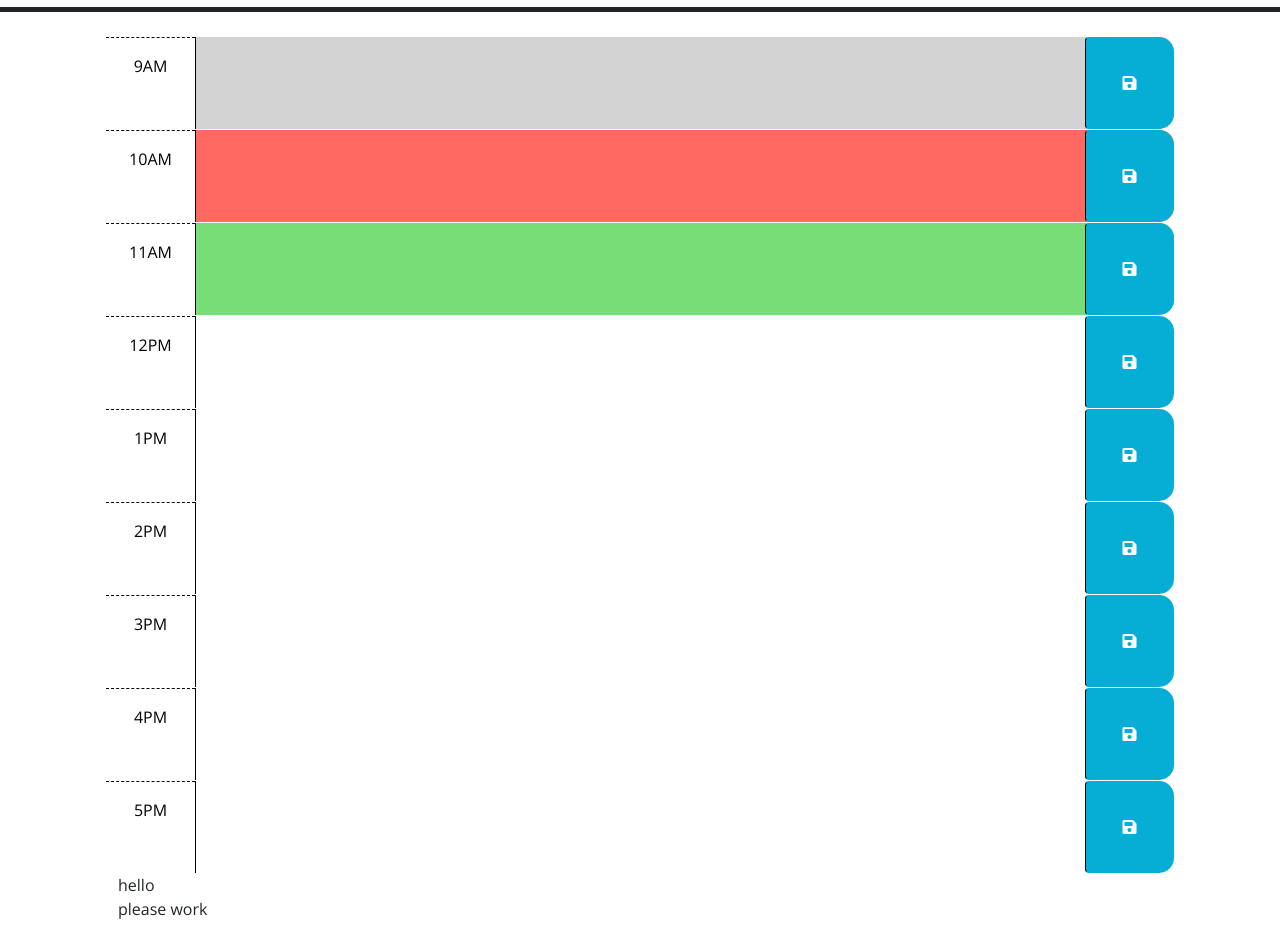
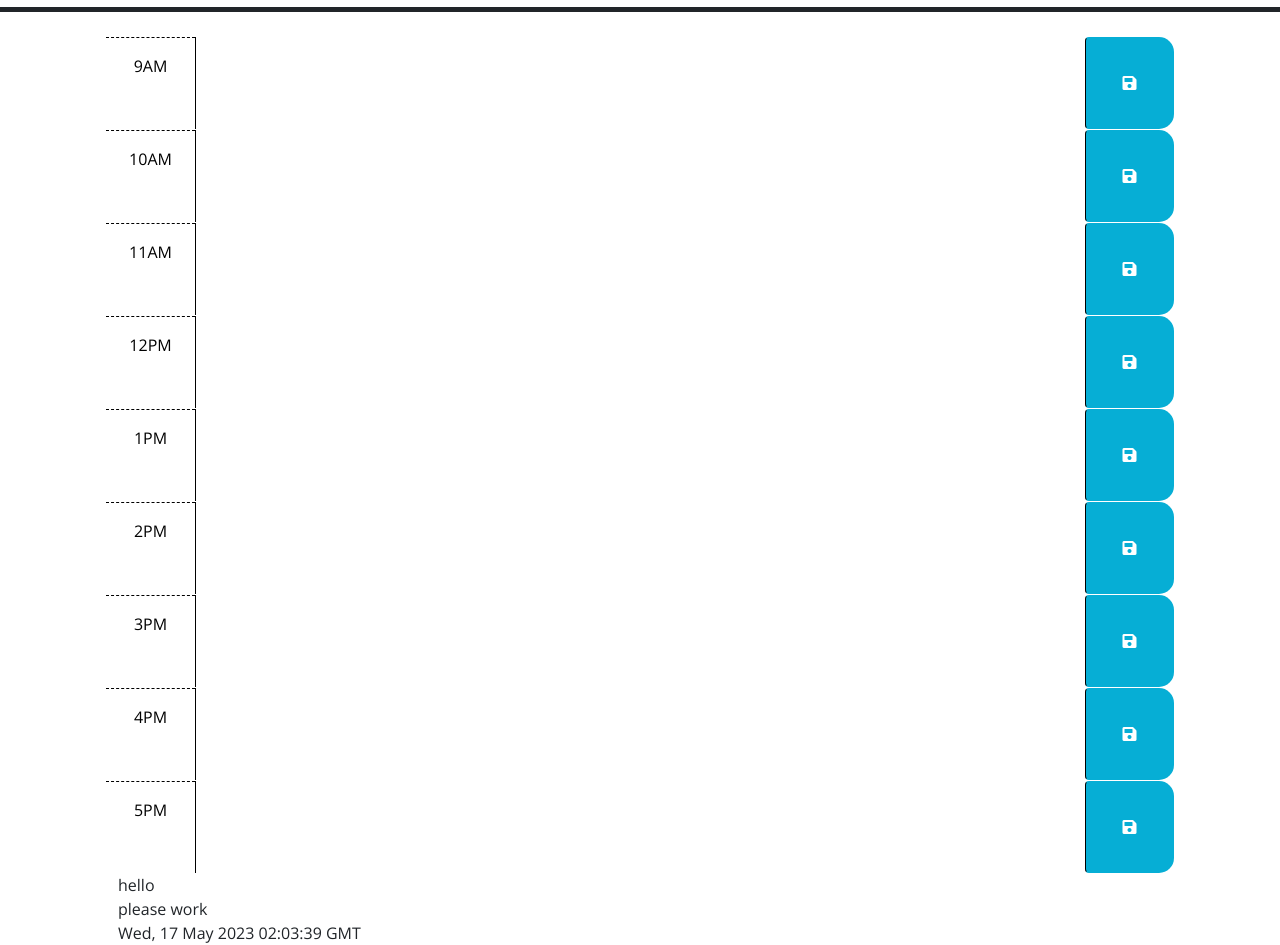
Before and after one commit to digidoor/work-day-scheduler, a plain HTML site: page index.html in a window 1280 px wide. Shown: the part 220-1165 px from the top of the page. Before the commit the page ends 1141 px from the top, so only its background shows below. Drawn offline with nearby package versions, Linux system fonts and the light colour scheme.

Commit message:
test date and removed preset time classes

```diff
--- a/index.html
+++ b/index.html
@@ -30,7 +30,7 @@
     </header>
     <div class="container-lg px-5">
 
-      <div id="hour-9" class="row time-block past">
+      <div id="hour-9" class="row time-block">
         <div class="col-2 col-md-1 hour text-center py-3">9AM</div>
         <textarea class="col-8 col-md-10 description" rows="3"> </textarea>
         <button class="btn saveBtn col-2 col-md-1" aria-label="save">
@@ -38,7 +38,7 @@
         </button>
       </div>
 
-      <div id="hour-10" class="row time-block present">
+      <div id="hour-10" class="row time-block">
         <div class="col-2 col-md-1 hour text-center py-3">10AM</div>
         <textarea class="col-8 col-md-10 description" rows="3"> </textarea>
         <button class="btn saveBtn col-2 col-md-1" aria-label="save">
@@ -46,7 +46,7 @@
         </button>
       </div>
 
-      <div id="hour-11" class="row time-block future">
+      <div id="hour-11" class="row time-block">
         <div class="col-2 col-md-1 hour text-center py-3">11AM</div>
         <textarea class="col-8 col-md-10 description" rows="3"> </textarea>
         <button class="btn saveBtn col-2 col-md-1" aria-label="save">
@@ -54,7 +54,7 @@
         </button>
       </div>
 
-      <div id="hour-12" class="row time-block ">
+      <div id="hour-12" class="row time-block">
         <div class="col-2 col-md-1 hour text-center py-3">12PM</div>
         <textarea class="col-8 col-md-10 description" rows="3"> </textarea>
         <button class="btn saveBtn col-2 col-md-1" aria-label="save">
@@ -62,7 +62,7 @@
         </button>
       </div>
 
-      <div id="hour-13" class="row time-block ">
+      <div id="hour-13" class="row time-block">
         <div class="col-2 col-md-1 hour text-center py-3">1PM</div>
         <textarea class="col-8 col-md-10 description" rows="3"> </textarea>
         <button class="btn saveBtn col-2 col-md-1" aria-label="save">
@@ -70,7 +70,7 @@
         </button>
       </div>
 
-      <div id="hour-14" class="row time-block ">
+      <div id="hour-14" class="row time-block">
         <div class="col-2 col-md-1 hour text-center py-3">2PM</div>
         <textarea class="col-8 col-md-10 description" rows="3"> </textarea>
         <button class="btn saveBtn col-2 col-md-1" aria-label="save">
@@ -78,7 +78,7 @@
         </button>
       </div>
 
-      <div id="hour-15" class="row time-block ">
+      <div id="hour-15" class="row time-block">
         <div class="col-2 col-md-1 hour text-center py-3">3PM</div>
         <textarea class="col-8 col-md-10 description" rows="3"> </textarea>
         <button class="btn saveBtn col-2 col-md-1" aria-label="save">
@@ -86,7 +86,7 @@
         </button>
       </div>
 
-      <div id="hour-16" class="row time-block ">
+      <div id="hour-16" class="row time-block">
         <div class="col-2 col-md-1 hour text-center py-3">4PM</div>
         <textarea class="col-8 col-md-10 description" rows="3"> </textarea>
         <button class="btn saveBtn col-2 col-md-1" aria-label="save">
@@ -94,7 +94,7 @@
         </button>
       </div>
 
-      <div id="hour-17" class="row time-block ">
+      <div id="hour-17" class="row time-block">
         <div class="col-2 col-md-1 hour text-center py-3">5PM</div>
         <textarea class="col-8 col-md-10 description" rows="3"> </textarea>
         <button class="btn saveBtn col-2 col-md-1" aria-label="save">
--- a/script.js
+++ b/script.js
@@ -20,7 +20,7 @@ $(function () {
   // attribute of each time-block be used to conditionally add or remove the
   // past, present, and future classes? How can Day.js be used to get the
   // current hour in 24-hour time?
-
+  var now = dayjs();
   //
   // TODO: Add code to get any user input that was saved in localStorage and set
   // the values of the corresponding textarea elements. HINT: How can the id
@@ -28,6 +28,8 @@ $(function () {
   //
   // TODO: Add code to display the current date in the header of the page.
   //! testing by alan
+
+  $("#currentHour").text(now);
   $("#testDiv").text("please work");
   console.log("hello");
 });
```
